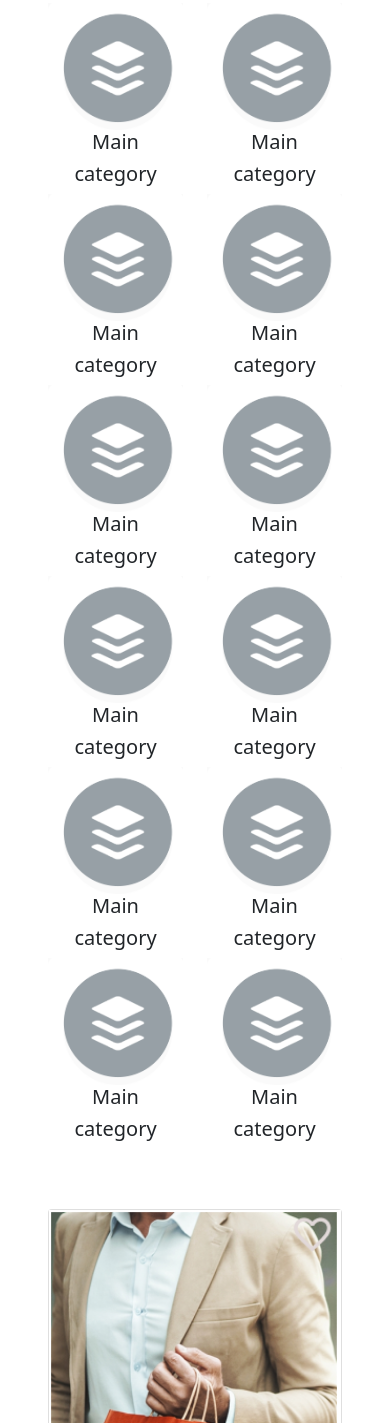
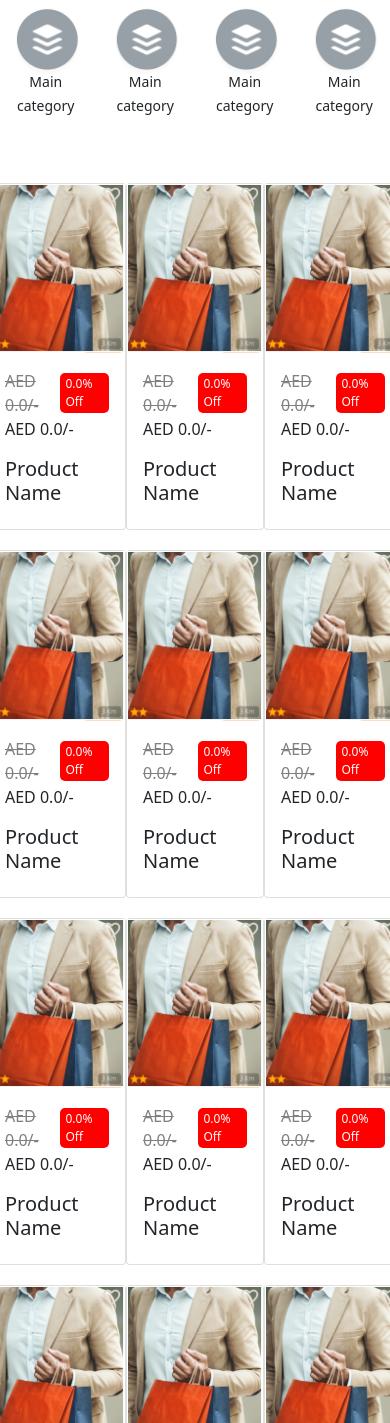
Before and after one commit to basil-github/blesy-test-project, a plain HTML site: page index.html in a window 390 px wide. Shown: the part 577-2000 px from the top of the page. Drawn offline with nearby package versions, Linux system fonts and the light colour scheme.

Commit message:
mobile view

```diff
--- a/assets/style.css
+++ b/assets/style.css
@@ -204,3 +204,19 @@ footer p {
     text-decoration: none;
     color: gray
 }
+
+@media only screen and (max-width: 600px) {
+    .cat_mains {
+        flex-wrap: nowrap;
+        overflow-x: scroll;
+    }
+
+    .cat_mains .col-6 {
+        width: 25%;
+    }
+
+    .cat_mains h5 {
+        font-size: 14px;
+
+    }
+}
--- a/index.html
+++ b/index.html
@@ -94,7 +94,7 @@
         <h6>Banner Title</h6>
         <button class="btn btn-primary">SHOP UP</button>
     </section>
-    <section class=" py-1  px-5">
+    <section class=" py-1  px-md-5 px-2">
         <div class="cat_mains row pb-3">
             <div class="cat col-6 col-md-1">
                 <img src="assets/img/category.PNG" alt="cat">
@@ -159,8 +159,8 @@
         </div>
 
     </section>
-    <section class="products row px-5">
-        <div class="col-md-2">
+    <section class="products row px-md-5 px-0">
+        <div class="col-md-2 col-4 px-md-2 px-0 px-md-2 px-0">
             <div class="card">
                 <img src="assets/img/product1.PNG" alt="product">
                 <div class="card-body">
@@ -176,7 +176,7 @@
                 </div>
             </div>
         </div>
-        <div class="col-md-2">
+        <div class="col-md-2 col-4 px-md-2 px-0">
             <div class="card">
                 <img src="assets/img/product1.PNG" alt="product">
                 <div class="card-body">
@@ -192,7 +192,7 @@
                 </div>
             </div>
         </div>
-        <div class="col-md-2">
+        <div class="col-md-2 col-4 px-md-2 px-0">
             <div class="card">
                 <img src="assets/img/product1.PNG" alt="product">
                 <div class="card-body">
@@ -208,7 +208,7 @@
                 </div>
             </div>
         </div>
-        <div class="col-md-2">
+        <div class="col-md-2 col-4 px-md-2 px-0">
             <div class="card">
                 <img src="assets/img/product1.PNG" alt="product">
                 <div class="card-body">
@@ -224,7 +224,7 @@
                 </div>
             </div>
         </div>
-        <div class="col-md-2">
+        <div class="col-md-2 col-4 px-md-2 px-0">
             <div class="card">
                 <img src="assets/img/product1.PNG" alt="product">
                 <div class="card-body">
@@ -240,7 +240,7 @@
                 </div>
             </div>
         </div>
-        <div class="col-md-2">
+        <div class="col-md-2 col-4 px-md-2 px-0">
             <div class="card">
                 <img src="assets/img/product1.PNG" alt="product">
                 <div class="card-body">
@@ -257,7 +257,7 @@
             </div>
         </div>
 
-        <div class="col-md-2">
+        <div class="col-md-2 col-4 px-md-2 px-0">
             <div class="card">
                 <img src="assets/img/product1.PNG" alt="product">
                 <div class="card-body">
@@ -273,7 +273,7 @@
                 </div>
             </div>
         </div>
-        <div class="col-md-2">
+        <div class="col-md-2 col-4 px-md-2 px-0">
             <div class="card">
                 <img src="assets/img/product1.PNG" alt="product">
                 <div class="card-body">
@@ -289,7 +289,7 @@
                 </div>
             </div>
         </div>
-        <div class="col-md-2">
+        <div class="col-md-2 col-4 px-md-2 px-0">
             <div class="card">
                 <img src="assets/img/product1.PNG" alt="product">
                 <div class="card-body">
@@ -305,7 +305,7 @@
                 </div>
             </div>
         </div>
-        <div class="col-md-2">
+        <div class="col-md-2 col-4 px-md-2 px-0">
             <div class="card">
                 <img src="assets/img/product1.PNG" alt="product">
                 <div class="card-body">
@@ -321,7 +321,7 @@
                 </div>
             </div>
         </div>
-        <div class="col-md-2">
+        <div class="col-md-2 col-4 px-md-2 px-0">
             <div class="card">
                 <img src="assets/img/product1.PNG" alt="product">
                 <div class="card-body">
@@ -337,7 +337,7 @@
                 </div>
             </div>
         </div>
-        <div class="col-md-2">
+        <div class="col-md-2 col-4 px-md-2 px-0">
             <div class="card">
                 <img src="assets/img/product1.PNG" alt="product">
                 <div class="card-body">
```
